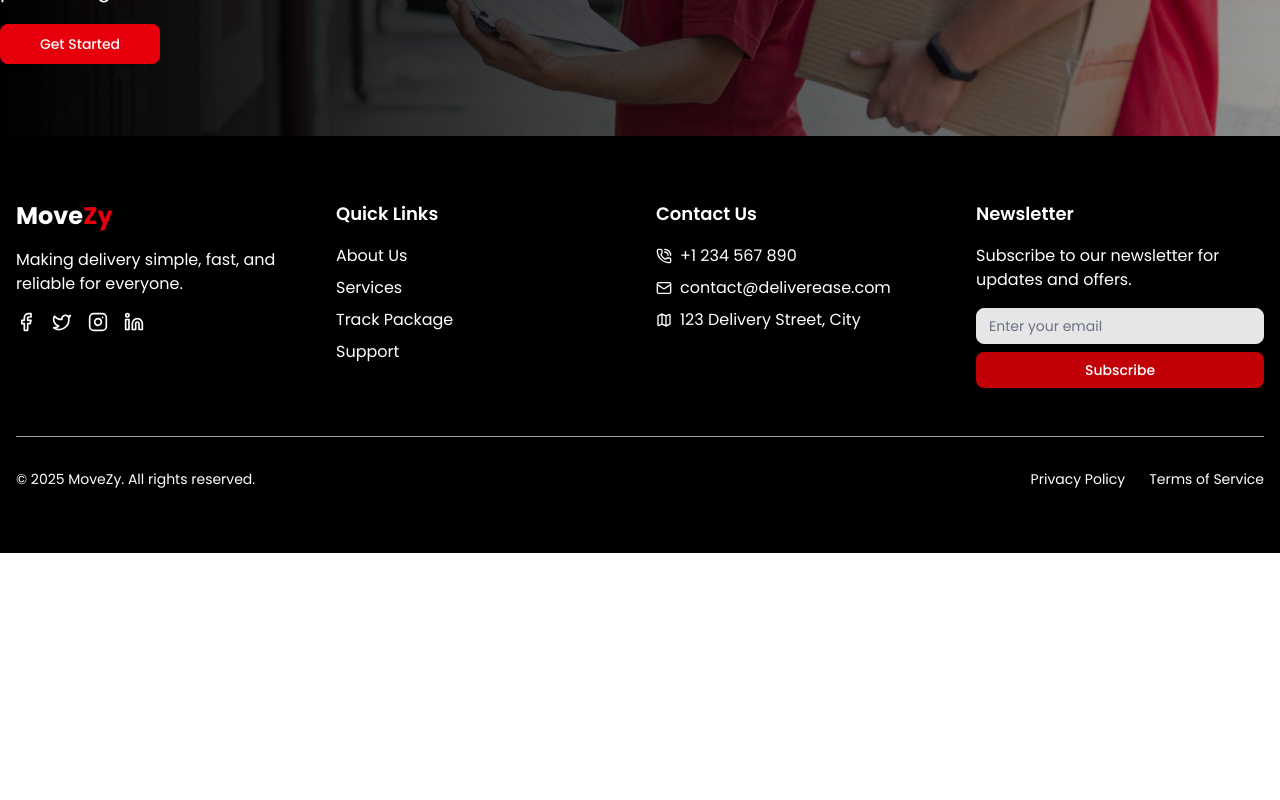
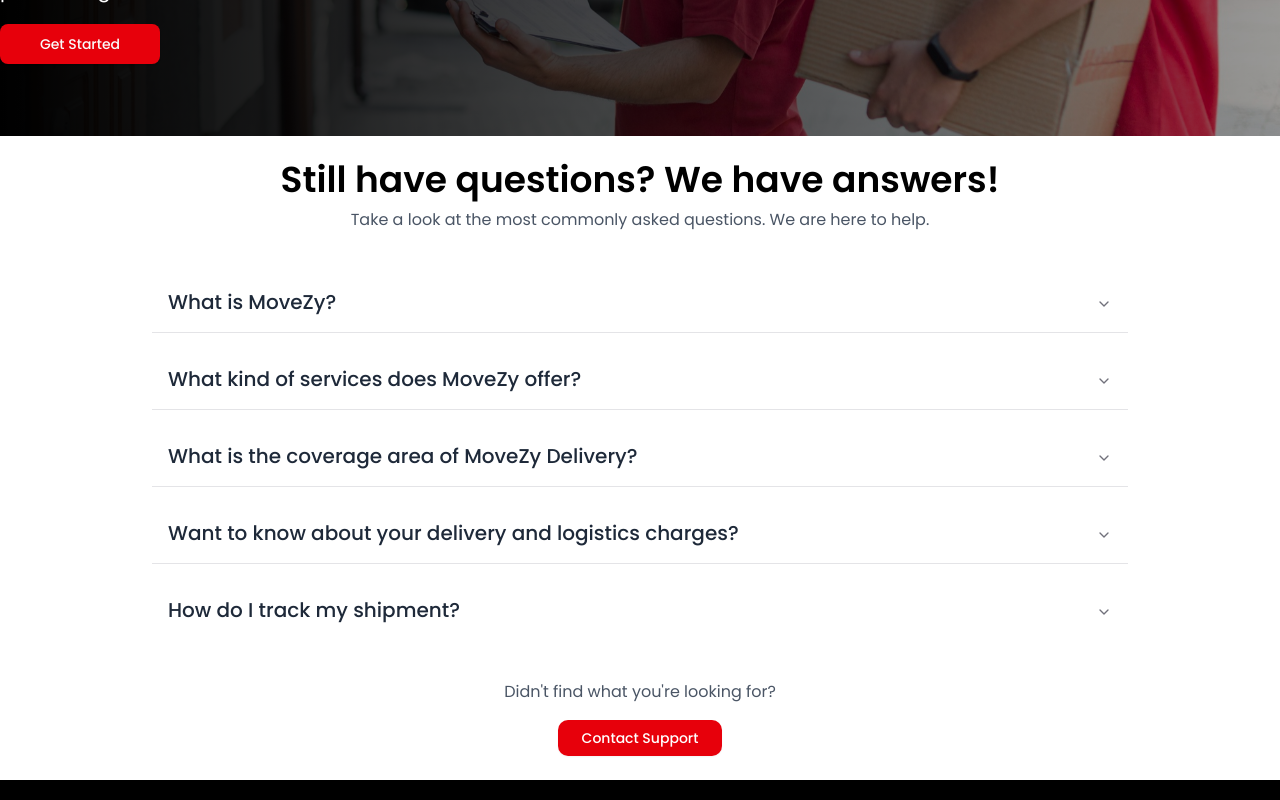
Before and after one commit to killuaZoldyck69/Movezy-Frontend, a React (Vite) app: page / in a window 1280 px wide. Shown: the part 500-1300 px from the top of the page. Before the commit the page ends 1053 px from the top, so only its background shows below. Built offline with nearby package versions, Linux system fonts and the light colour scheme.

Commit message:
add Faq in Homepage

```diff
--- a/package.json
+++ b/package.json
@@ -10,6 +10,7 @@
     "preview": "vite preview"
   },
   "dependencies": {
+    "@radix-ui/react-accordion": "^1.2.4",
     "@radix-ui/react-slot": "^1.2.0",
     "@tailwindcss/vite": "^4.1.3",
     "class-variance-authority": "^0.7.1",
--- /dev/null
+++ b/src/components/shared/Faq/Faq.jsx
@@ -0,0 +1,75 @@
+import {
+  Accordion,
+  AccordionContent,
+  AccordionItem,
+  AccordionTrigger,
+} from "@/components/ui/accordion";
+import { Button } from "@/components/ui/button";
+
+const Faq = () => {
+  // FAQ data - you can replace these with your own questions and answers
+  const faqData = [
+    {
+      question: "What is MoveZy?",
+      answer:
+        "MoveZy is a tech-based logistics company operating nationwide and offering end-to-end services like parcel deliveries for SMEs, documents and parcel couriers for individuals and enterprise logistics solutions for corporate companies.",
+    },
+    {
+      question: "What kind of services does MoveZy offer?",
+      answer:
+        "MoveZy offers a comprehensive range of logistics services including same-day delivery, next-day delivery, nationwide shipping, document courier, parcel delivery, warehousing solutions, and enterprise logistics management for businesses of all sizes.",
+    },
+    {
+      question: "What is the coverage area of MoveZy Delivery?",
+      answer:
+        "MoveZy Delivery operates nationwide with coverage in all major cities and surrounding areas. Our extensive network ensures timely deliveries to both urban centers and remote locations throughout the country.",
+    },
+    {
+      question: "Want to know about your delivery and logistics charges?",
+      answer:
+        "Our delivery charges depend on package weight, dimensions, delivery distance, and service type. We offer competitive rates with transparent pricing and no hidden fees. For a detailed quote, please use our pricing calculator or contact our customer service team.",
+    },
+    {
+      question: "How do I track my shipment?",
+      answer:
+        "You can easily track your shipment by entering your tracking number on our website or mobile app. Real-time updates are provided at every stage of the delivery process, from pickup to final delivery.",
+    },
+  ];
+
+  return (
+    <div className="md:w-2xl lg:w-5xl mx-auto p-6 bg-white rounded-lg">
+      <div className="text-center mb-10">
+        <h2 className="text-3xl lg:text-4xl font-semibold text-black mb-2">
+          Still have questions? We have answers!
+        </h2>
+        <p className="text-gray-600">
+          Take a look at the most commonly asked questions. We are here to help.
+        </p>
+      </div>
+
+      <Accordion type="single" collapsible className="space-y-4">
+        {faqData.map((faq, index) => (
+          <AccordionItem key={index} value={`item-${index}`}>
+            <AccordionTrigger className="text-lg lg:text-xl flex justify-between items-center w-full p-4 text-left text-gray-800 font-medium hover:bg-gray-50 rounded-lg">
+              {faq.question}
+            </AccordionTrigger>
+            <AccordionContent className="text-base lg:text-lg p-4 pt-0 text-gray-600">
+              {faq.answer}
+            </AccordionContent>
+          </AccordionItem>
+        ))}
+      </Accordion>
+
+      <div className="mt-10 text-center">
+        <p className="text-gray-600 mb-4">
+          Didn't find what you're looking for?
+        </p>
+        <Button className="px-6 py-2 bg-red-600 text-white font-medium rounded-lg hover:bg-red-700 transition-colors">
+          Contact Support
+        </Button>
+      </div>
+    </div>
+  );
+};
+
+export default Faq;
--- /dev/null
+++ b/src/components/ui/accordion.jsx
@@ -0,0 +1,51 @@
+import * as React from "react";
+import * as AccordionPrimitive from "@radix-ui/react-accordion";
+import { ChevronDownIcon } from "lucide-react";
+
+import { cn } from "@/lib/utils";
+
+function Accordion({ ...props }) {
+  return <AccordionPrimitive.Root data-slot="accordion" {...props} />;
+}
+
+function AccordionItem({ className, ...props }) {
+  return (
+    <AccordionPrimitive.Item
+      data-slot="accordion-item"
+      className={cn("border-b last:border-b-0", className)}
+      {...props}
+    />
+  );
+}
+
+function AccordionTrigger({ className, children, ...props }) {
+  return (
+    <AccordionPrimitive.Header className="flex">
+      <AccordionPrimitive.Trigger
+        data-slot="accordion-trigger"
+        className={cn(
+          "focus-visible:border-ring focus-visible:ring-ring/50 flex flex-1 items-start justify-between gap-4 rounded-md py-4 text-left text-sm font-medium transition-all outline-none hover:underline focus-visible:ring-[3px] disabled:pointer-events-none disabled:opacity-50 [&[data-state=open]>svg]:rotate-180",
+          className
+        )}
+        {...props}
+      >
+        {children}
+        <ChevronDownIcon className="text-muted-foreground pointer-events-none size-4 shrink-0 translate-y-0.5 transition-transform duration-200" />
+      </AccordionPrimitive.Trigger>
+    </AccordionPrimitive.Header>
+  );
+}
+
+function AccordionContent({ className, children, ...props }) {
+  return (
+    <AccordionPrimitive.Content
+      data-slot="accordion-content"
+      className="data-[state=closed]:animate-accordion-up data-[state=open]:animate-accordion-down overflow-hidden text-sm"
+      {...props}
+    >
+      <div className={cn("pt-0 pb-4", className)}>{children}</div>
+    </AccordionPrimitive.Content>
+  );
+}
+
+export { Accordion, AccordionItem, AccordionTrigger, AccordionContent };
--- a/src/pages/HomePage/HomePage.jsx
+++ b/src/pages/HomePage/HomePage.jsx
@@ -1,10 +1,12 @@
 import Banner from "@/components/shared/Banner/Banner";
+import Faq from "@/components/shared/Faq/Faq";
 import React from "react";
 
 const HomePage = () => {
   return (
     <div>
       <Banner></Banner>
+      <Faq></Faq>
     </div>
   );
 };
```
Also changed, not shown: 1 other file (tests, documents, lock files or other folders).
